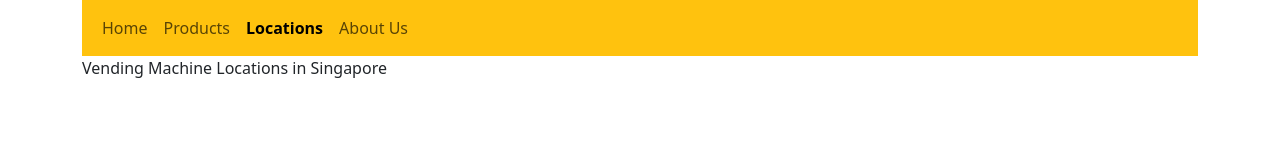
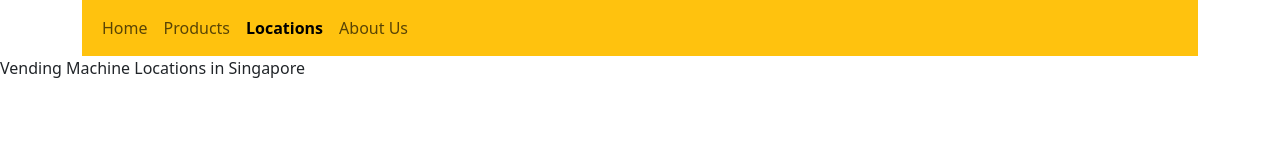
Before and after one commit to HengZhengKai/wad2project, a plain HTML site: page locations.html in a window 1280 px wide. Drawn offline with nearby package versions, Linux system fonts and the light colour scheme.

Commit message:
commit msg

```diff
--- a/locations.html
+++ b/locations.html
@@ -16,6 +16,9 @@
 
     <!-- Vue.js CDN -->
     <script src="https://cdn.jsdelivr.net/npm/vue@2"></script>
+
+    <!-- <script>(g=>{var h,a,k,p="The Google Maps JavaScript API",c="google",l="importLibrary",q="__ib__",m=document,b=window;b=b[c]||(b[c]={});var d=b.maps||(b.maps={}),r=new Set,e=new URLSearchParams,u=()=>h||(h=new Promise(async(f,n)=>{await (a=m.createElement("script"));e.set("libraries",[...r]+"");for(k in g)e.set(k.replace(/[A-Z]/g,t=>"_"+t[0].toLowerCase()),g[k]);e.set("callback",c+".maps."+q);a.src=`https://maps.${c}apis.com/maps/api/js?`+e;d[q]=f;a.onerror=()=>h=n(Error(p+" could not load."));a.nonce=m.querySelector("script[nonce]")?.nonce||"";m.head.append(a)}));d[l]?console.warn(p+" only loads once. Ignoring:",g):d[l]=(f,...n)=>r.add(f)&&u().then(()=>d[l](f,...n))})
+                ({key: "AIzaSyAaxersdl9GsV0071TjsJCPE1b9e2KZ_yE", v: "weekly"});</script> -->
 </head>
 <body>
     <div id = "locations">
@@ -39,10 +42,8 @@
             </nav>
         </div>
 
-        <div class="container">
-            <p>Vending Machine Locations in Singapore</p>
-            <div id="map"></div>
-        </div>
+        <p>Vending Machine Locations in Singapore</p>
+        <div id="map"></div>
 
     </div>
 
```
